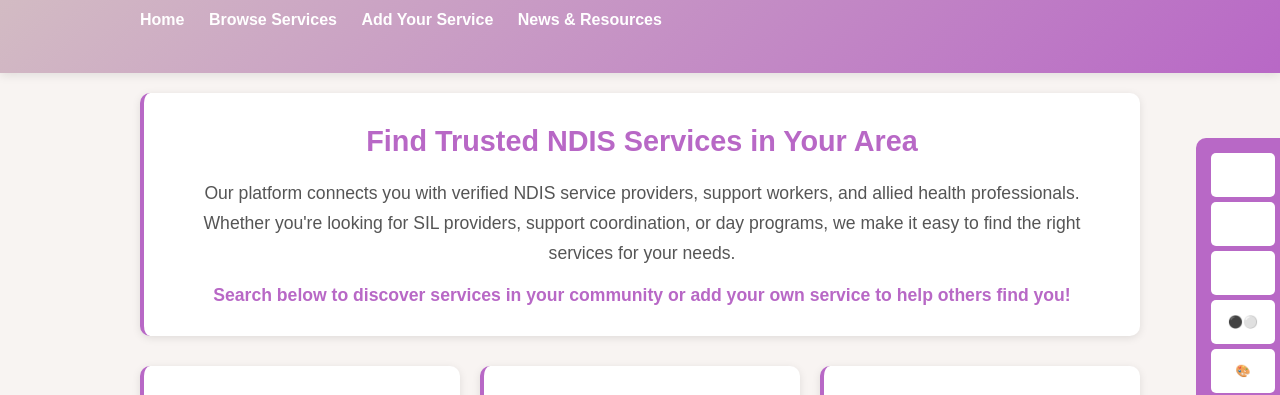
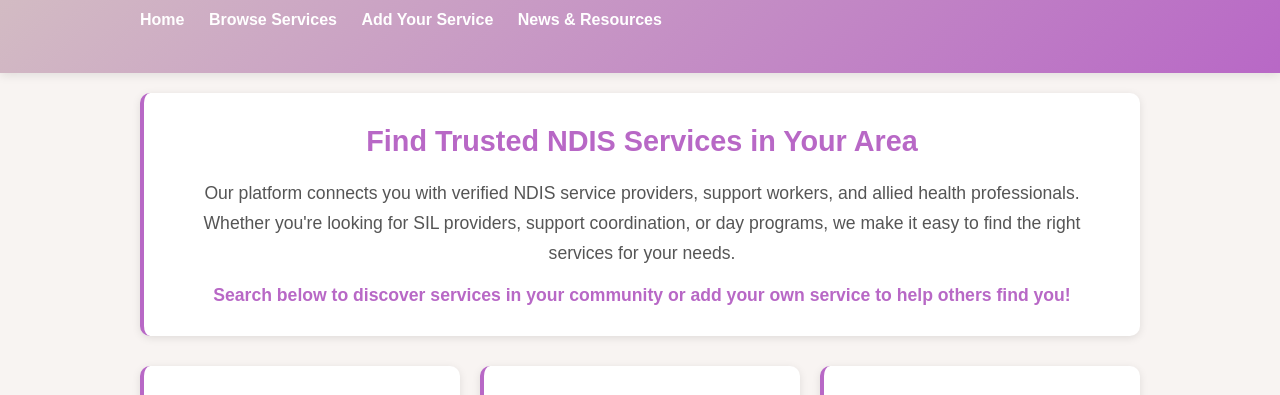
Before and after one commit to jaydenf1995-rgb/NDIS-Service-Finder, a website: page public/index.html in a window 1280 px wide. Shown: the part 127-522 px from the top of the page. Drawn offline with Linux system fonts and the light colour scheme.

Commit message:
Update index.html

```diff
--- a/public/index.html
+++ b/public/index.html
@@ -154,77 +154,5 @@
     </footer>
 
     <script src="script.js"></script>
-    <!-- Accessibility Widget -->
-<script>
-// Simple accessibility functions
-function increaseFontSize() {
-    document.body.style.fontSize = 'larger';
-}
-
-function decreaseFontSize() {
-    document.body.style.fontSize = 'smaller';
-}
-
-function resetFontSize() {
-    document.body.style.fontSize = 'initial';
-}
-
-function highContrast() {
-    document.body.classList.toggle('high-contrast');
-}
-
-function grayscale() {
-    document.body.classList.toggle('grayscale');
-}
-</script>
-
-<style>
-/* Accessibility Styles */
-.accessibility-widget {
-    position: fixed;
-    top: 50%;
-    right: 0;
-    transform: translateY(-50%);
-    background: var(--color-4);
-    border-radius: 10px 0 0 10px;
-    padding: 10px;
-    z-index: 1000;
-}
-
-.accessibility-btn {
-    background: white;
-    border: none;
-    border-radius: 5px;
-    padding: 8px 12px;
-    margin: 5px;
-    cursor: pointer;
-    font-size: 12px;
-    display: block;
-    width: 100%;
-}
-
-.high-contrast {
-    background: #000 !important;
-    color: #fff !important;
-}
-
-.high-contrast * {
-    background: #000 !important;
-    color: #fff !important;
-    border-color: #fff !important;
-}
-
-.grayscale {
-    filter: grayscale(100%);
-}
-</style>
-
-<div class="accessibility-widget">
-    <button class="accessibility-btn" onclick="increaseFontSize()" title="Increase Text Size">A+</button>
-    <button class="accessibility-btn" onclick="decreaseFontSize()" title="Decrease Text Size">A-</button>
-    <button class="accessibility-btn" onclick="resetFontSize()" title="Reset Text Size">A</button>
-    <button class="accessibility-btn" onclick="highContrast()" title="High Contrast Mode">⚫⚪</button>
-    <button class="accessibility-btn" onclick="grayscale()" title="Grayscale Mode">🎨</button>
-</div>
 </body>
 </html>
```
